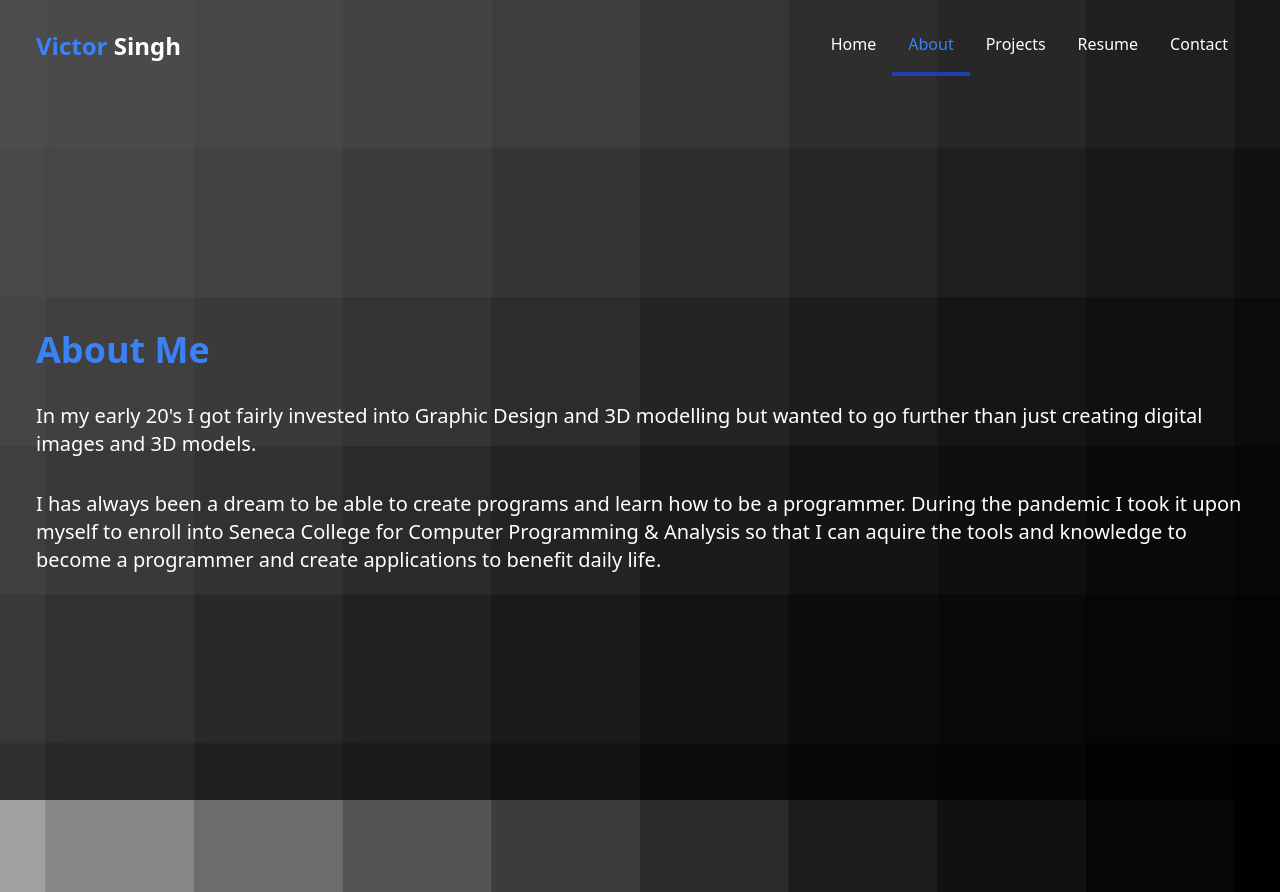
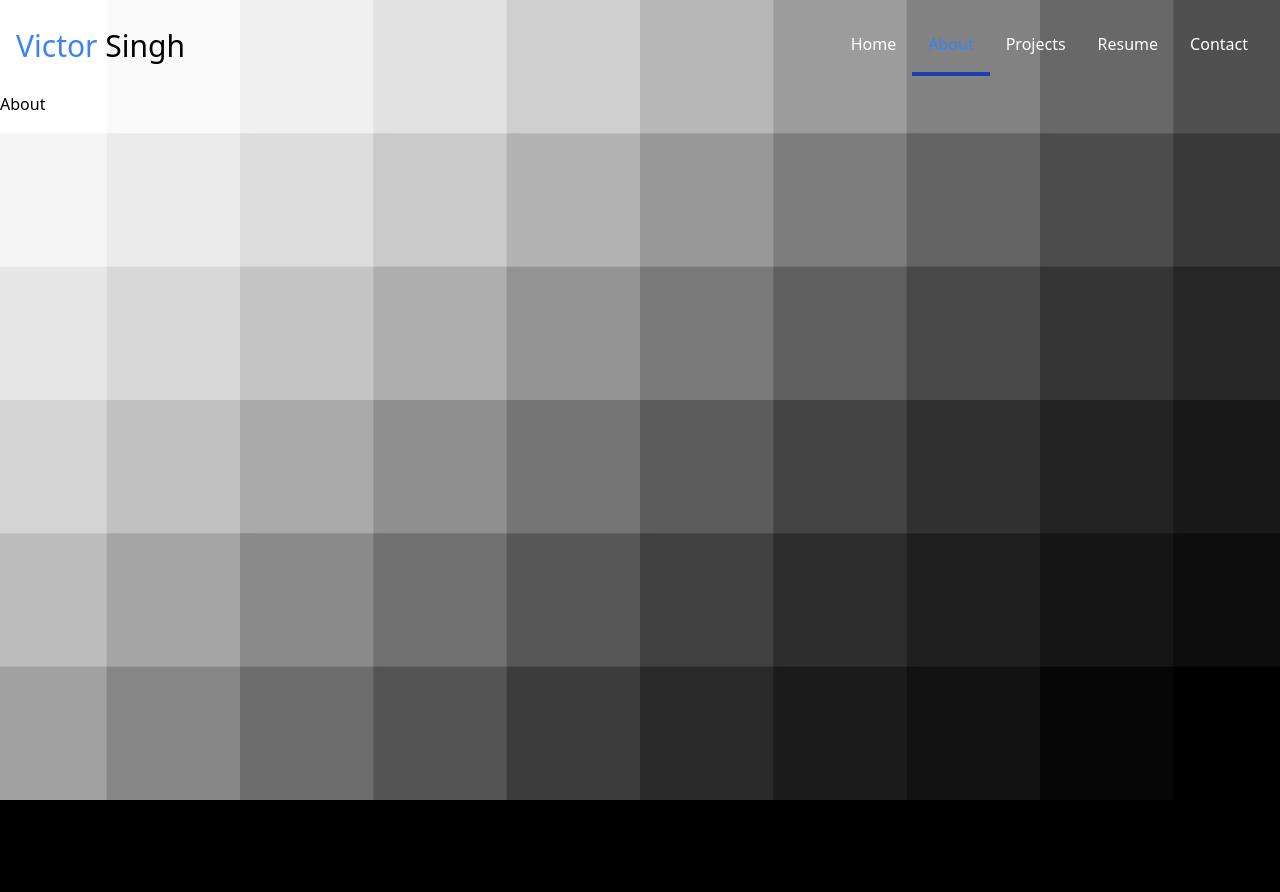
Before and after one commit to VictorRSingh/Vic-Bot, a Next.js app in the folder src/website/: page /about in a window 1280 px wide. After the commit the page ends 800 px from the top, so only its background shows below. Built offline with nearby package versions, Linux system fonts and the light colour scheme.

Commit message:
Website changes

```diff
--- a/src/website/components/Hero.js
+++ b/src/website/components/Hero.js
@@ -8,24 +8,7 @@ export default function Hero({ heading, message, button = false }) {
 
   return (
     <>
-      <div className="flex items-center justify-center h-screen mb-12">
-        {/* Overlay */}
-        <div className="absolute top-0 left-0 bottom-0 right-0 bg-black/70 z-[2]" />
-        <div className="p-5 text-white z-[2] mt-[-5rem]">
-          <h2 className="text-5xl text-blue-500 font-bold">{heading}</h2>
-          <p className="py-5 text-xl">{message}</p>
-          {button ? (
-            <button
-              onClick={handleButton}
-              className="px-8 py-2 text-blue-500 border"
-            >
-              {button}
-            </button>
-          ) : (
-            ""
-          )}
-        </div>
-      </div>
+
     </>
   );
 }
--- a/src/website/components/MainNav.js
+++ b/src/website/components/MainNav.js
@@ -13,40 +13,73 @@ export default function MainNav(props) {
 
   return (
     <>
-      <nav className="sticky left-0 top-0 w-full z-10 ease-in duration-300">
-        <div className="max-w-[1240px] m-auto flex justify-between items-center p-4 text-white">
+      <div className="flex w-screen justify-between items-center p-4 grow text-white">
         <Link href="/">
-            <div className="text-2xl">
-              <span className="font-bold text-blue-500">Victor</span> <span className="font-semibold">Singh</span>
-            </div>
+          <h2 className="text-3xl">
+            <span className="text-blue-500">Victor</span> <span className="text-black">Singh</span>
+          </h2>
         </Link>
-          <ul className="hidden sm:flex">
-            <li className={`p-4 ${router.pathname == '/' ? "text-blue-500 border-b-4 border-blue-800" : "hover:text-blue-300"}`}>
+        <div className="hidden sm:flex">
+          <ul className="sm:flex">
+            <li
+              className={`p-4 ${
+                router.pathname == "/"
+                  ? "text-blue-500 border-b-4 border-blue-800"
+                  : "hover:text-blue-300"
+              }`}
+            >
               <Link href="/">Home</Link>
             </li>
-            <li className={`p-4 ${router.pathname == '/about' ? "text-blue-500 border-b-4 border-blue-800" : "hover:text-blue-300"}`}>
+            <li
+              className={`p-4 ${
+                router.pathname == "/about"
+                  ? "text-blue-500 border-b-4 border-blue-800"
+                  : "hover:text-blue-300"
+              }`}
+            >
               <Link href="/about">About</Link>
             </li>
-            <li className={`p-4 ${router.pathname == '/projects' ? "text-blue-500 border-b-4 border-blue-800" : "hover:text-blue-300"}`}>
+            <li
+              className={`p-4 ${
+                router.pathname == "/projects"
+                  ? "text-blue-500 border-b-4 border-blue-800"
+                  : "hover:text-blue-300"
+              }`}
+            >
               <Link href="/projects">Projects</Link>
             </li>
-            <li className={`p-4 ${router.pathname == '/resume' ? "text-blue-500 border-b-4 border-blue-800" : "hover:text-blue-300"}`}>
+            <li
+              className={`p-4 ${
+                router.pathname == "/resume"
+                  ? "text-blue-500 border-b-4 border-blue-800"
+                  : "hover:text-blue-300"
+              }`}
+            >
               <Link href="/resume">Resume</Link>
             </li>
-            <li className={`p-4 ${router.pathname == '/contact' ? "text-blue-500 border-b-4 border-blue-800" : "hover:text-blue-300"}`}>
+            <li
+              className={`p-4 ${
+                router.pathname == "/contact"
+                  ? "text-blue-500 border-b-4 border-blue-800"
+                  : "hover:text-blue-300"
+              }`}
+            >
               <Link href="/contact">Contact</Link>
             </li>
           </ul>
+        </div>
 
         {/* Mobile Button */}
         <div onClick={handleNav} className="block sm:hidden z-10">
           {toggled ? (
-              <AiOutlineClose size={20} className="animate-bounce text-blue-500"/>
+            <AiOutlineClose
+              size={20}
+              className="animate-bounce text-blue-500"
+            />
           ) : (
-              <AiOutlineMenu size={20} className="animate-pulse text-blue-500"/>
+            <AiOutlineMenu size={20} className="animate-pulse text-blue-500" />
           )}
         </div>
-
         {/* Mobile Menu */}
         <div
           className={
@@ -56,25 +89,49 @@ export default function MainNav(props) {
           }
         >
           <ul>
-              <li onClick={handleNav} className={`p-4 text-3xl hover:text-blue-400 ${router.pathname == '/' ? 'text-blue-700' : ""}`}>
+            <li
+              onClick={handleNav}
+              className={`p-4 text-3xl hover:text-blue-400 ${
+                router.pathname == "/" ? "text-blue-700" : ""
+              }`}
+            >
               <Link href="/">Home</Link>
             </li>
-              <li onClick={handleNav} className={`p-4 text-3xl hover:text-blue-400 ${router.pathname == '/about' ? 'text-blue-700' : ""}`}>
+            <li
+              onClick={handleNav}
+              className={`p-4 text-3xl hover:text-blue-400 ${
+                router.pathname == "/about" ? "text-blue-700" : ""
+              }`}
+            >
               <Link href="/about">About</Link>
             </li>
-              <li onClick={handleNav} className={`p-4 text-3xl hover:text-blue-400 ${router.pathname == '/projects' ? 'text-blue-700' : ""}`}>
+            <li
+              onClick={handleNav}
+              className={`p-4 text-3xl hover:text-blue-400 ${
+                router.pathname == "/projects" ? "text-blue-700" : ""
+              }`}
+            >
               <Link href="/projects">Projects</Link>
             </li>
-              <li onClick={handleNav} className={`p-4 text-3xl hover:text-blue-400 ${router.pathname == '/resume' ? 'text-blue-700' : ""}`}>
+            <li
+              onClick={handleNav}
+              className={`p-4 text-3xl hover:text-blue-400 ${
+                router.pathname == "/resume" ? "text-blue-700" : ""
+              }`}
+            >
               <Link href="/resume">Resume</Link>
             </li>
-              <li onClick={handleNav} className={`p-4 text-3xl hover:text-blue-400 ${router.pathname == '/contact' ? 'text-blue-700' : ""}`}>
+            <li
+              onClick={handleNav}
+              className={`p-4 text-3xl hover:text-blue-400 ${
+                router.pathname == "/contact" ? "text-blue-700" : ""
+              }`}
+            >
               <Link href="/contact">Contact</Link>
             </li>
           </ul>
         </div>
       </div>
-      </nav>
     </>
   );
 }
--- a/src/website/pages/_app.js
+++ b/src/website/pages/_app.js
@@ -4,7 +4,7 @@ import "../styles/globals.css";
 function MyApp({ Component, pageProps }) {
   return (
     <>
-      <div className="custom-img bg-fixed bg-center bg-cover">
+      <div className="">
         <MainNav />
         <Component {...pageProps} />
       </div>
--- a/src/website/pages/about.js
+++ b/src/website/pages/about.js
@@ -4,37 +4,7 @@ import Hero from "../components/Hero";
 export default function About(props) {
   return (
     <>
-      <div>
-        <Head>
-          <title>Victor Singh - About</title>
-          <meta
-            name="My portfolio website"
-            content="Generated by create next app"
-          />
-          <link rel="icon" href="/favicon.ico" />
-        </Head>
-
-        <div className="flex items-center h-screen">
-          <div className="absolute top-0 left-0 bottom-0 right-0 bg-black/70 z-[2]" />
-          <div className="p-5 text-white z-[2] mt-[-5rem]">
-            <div>
-              <h2 className="text-4xl font-bold text-blue-500 p-4">About Me</h2>
-              <p className="p-4 text-xl flex justify-center">
-                In my early 20's I got fairly invested into Graphic Design and
-                3D modelling but wanted to go further than just creating digital
-                images and 3D models.
-              </p>
-              <p className="p-4 text-xl flex justify-center">
-                I has always been a dream to be able to create programs and
-                learn how to be a programmer. During the pandemic I took it upon
-                myself to enroll into Seneca College for Computer Programming &
-                Analysis so that I can aquire the tools and knowledge to become
-                a programmer and create applications to benefit daily life.
-              </p>
-            </div>
-          </div>
-        </div>
-      </div>
+      About
     </>
   );
 }
--- a/src/website/styles/globals.css
+++ b/src/website/styles/globals.css
@@ -3,13 +3,14 @@
 @tailwind utilities;
 
 html {
-  scroll-behavior: smooth;
-  height: 100%;
-  width: 100vw;
-}
-
-body {
-  overflow: hidden;
+  display: flex;
+  height: 100vh;
+  background-color: black;
+  background-image: url('../public/images/background.svg');
+  background-position: center;
+  background-size: auto 100%;
+  background-repeat: no-repeat;
+  background-size: cover;
 }
 
 .custom-img {
```
Lines whose indentation alone changed are shown as unchanged.
